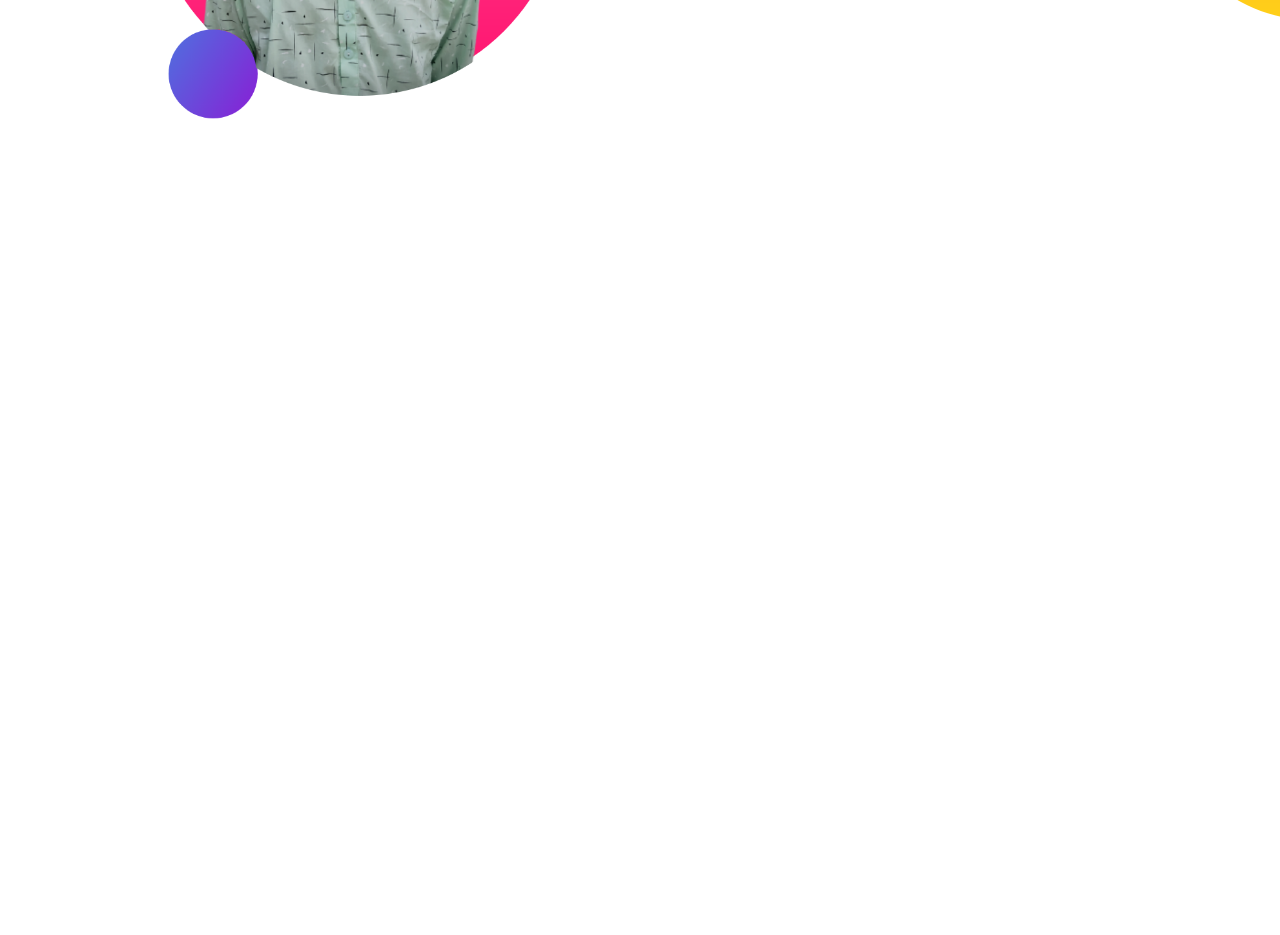
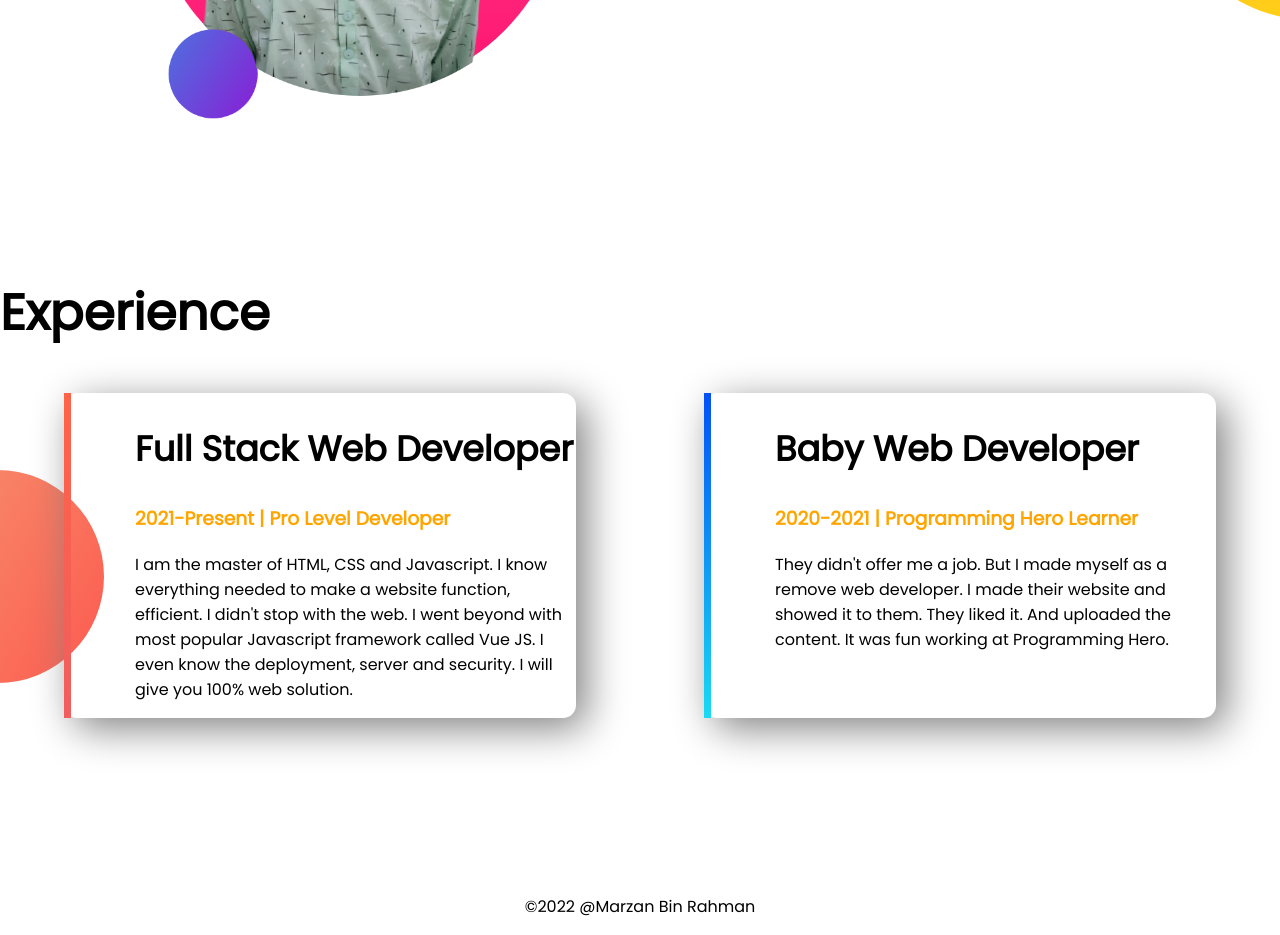
Before and after one commit to Marzan-Bin-Rahman/developer-portfolio, a plain HTML site: page index.html in a window 1280 px wide. Shown: the part 1058-1993 px from the top of the page. Before the commit the page ends 1334 px from the top, so only its background shows below. Drawn offline with Linux system fonts and the light colour scheme.

Commit message:
finalized

```diff
--- a/index.html
+++ b/index.html
@@ -11,7 +11,7 @@
     <link rel="stylesheet" href="style.css">
 </head>
 <body>
-    <section class="top-banner">
+    <section class="top-banner flexible">
         <div class="half-width">
             <h1> Welcome To</h1>
             <h1> <span class="orange-color">MBR's </span>World!</h1>
@@ -23,7 +23,7 @@
             <img src="images/me-rocking.png" alt="My cool pic. You missed it man!!">
         </div>
     </section>
-    <section class="dream">
+    <section class="dream flexible">
         <div class="half-width">
             <img src="images/legend-edits.png" alt="">
         </div>
@@ -40,5 +40,23 @@
             <a class="button" target="_blank" href="https://github.com/Marzan-Bin-Rahman">Download Resume</a>
         </div>
     </section>
+    <section class="experience">
+        <h1>Experience</h1>
+        <div class="flexible">
+            <div id="mama" class="half-width items">
+                <h2>Full Stack Web Developer</h2>
+                <h3 class="orange-color">2021-Present | Pro Level Developer</h3>
+                <p>I am the master of HTML, CSS and Javascript. I know everything needed to make a website function, efficient. I didn't stop with the web. I went beyond with most popular Javascript framework called Vue JS. I even know the deployment, server and security. I will give you 100% web solution.</p>
+            </div>
+            <div id="chacha" class="half-width items">
+                <h2>Baby Web Developer</h2>
+                <h3 class="orange-color">2020-2021 | Programming Hero Learner</h3>
+                <p>They didn't offer me a job. But I made myself as a remove web developer. I made their website and showed it to them. They liked it. And uploaded the content. It was fun working at Programming Hero.</p>
+            </div>
+        </div>
+    </section>
+    <footer>
+        <p>©2022 @Marzan Bin Rahman</p>
+    </footer>
 </body>
 </html>
--- a/style.css
+++ b/style.css
@@ -7,14 +7,16 @@ body{
 h1{
     font-size: 50px;
 }
-
+h2{
+    font-size: 35px;
+}
 .orange-color{
     color:orange;
 }
 
-section{
+.flexible{
     display: flex;
-    margin-bottom: 150px;;
+    margin-bottom: 150px;
 }
 
 .top-banner{
@@ -32,7 +34,12 @@ section .half-width{
     padding-left: 5%;
     width: 50%;
 }
-
+.experience{
+    background-image: url(images/exp-bg.png);
+    background-repeat: no-repeat;
+    background-position: left;
+    padding-bottom: 10px;
+}
 .half-width a{
     text-decoration: none;
     background-image: linear-gradient(tomato, rgb(240, 94, 94));
@@ -55,3 +62,23 @@ section .half-width{
 .dirim{
     margin-right: 130px;
 }
+.items{
+    width: 40%;
+    margin-left: 5%;
+    margin-right: 5%;
+    box-shadow: 10px 10px 40px gray;
+    border-radius: 13px;
+}
+#mama{
+    border-left: 7px solid;
+    border-image: linear-gradient(tomato, rgb(240, 94, 94));
+    border-image-slice: 1;
+}
+#chacha{
+    border-left: 7px solid;
+    border-image: linear-gradient(rgb(3, 80, 245), rgb(27, 218, 243));
+    border-image-slice: 1;
+}
+footer p{
+    text-align: center;
+}
```
Also changed, not shown: images/exp-bg.png (added).
